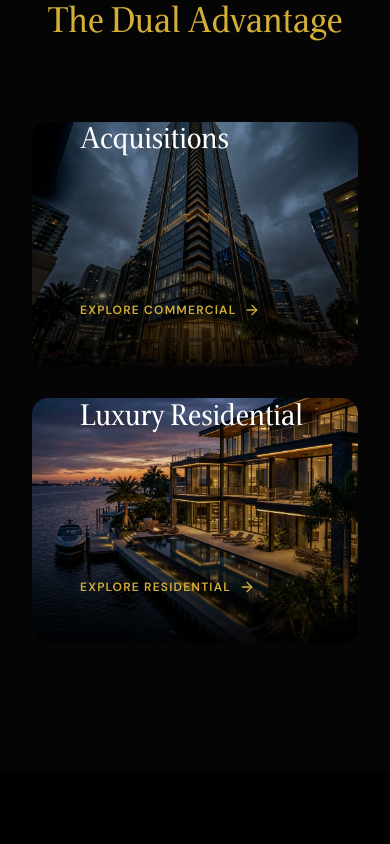
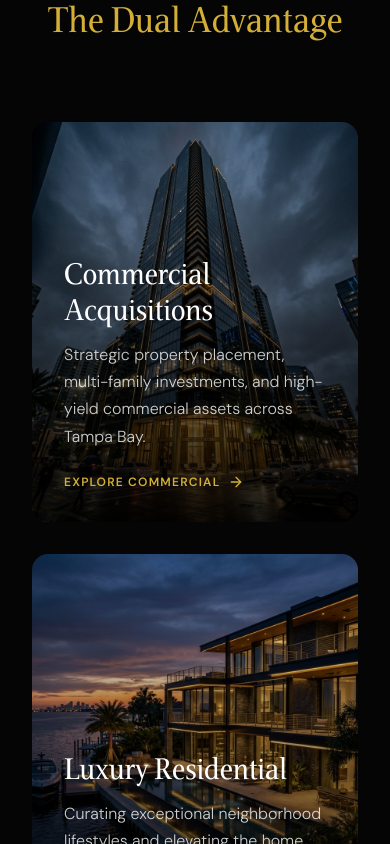
Before and after one commit to clickmetostart/davis-garnett, a Next.js app: page /preview-mockup in a window 390 px wide. Shown: the part 2520-3364 px from the top of the page. Built offline with nearby package versions, Linux system fonts and the light colour scheme.

Commit message:
fix: adjust mobile sizing and text visibility for dual advantage cards

```diff
--- a/src/app/preview-mockup/page.tsx
+++ b/src/app/preview-mockup/page.tsx
@@ -293,12 +293,12 @@ export default function PreviewMockup() {
 
           <div className="grid md:grid-cols-2 gap-8">
             {/* Commercial */}
-            <div className="group relative aspect-[4/3] rounded-2xl overflow-hidden cursor-pointer">
+            <div className="group relative min-h-[400px] md:min-h-0 md:aspect-[4/3] rounded-2xl overflow-hidden cursor-pointer">
               <Image src="/vert_tampa_commercial.png" alt="Commercial" fill className="object-cover transition-transform duration-700 group-hover:scale-105" />
-              <div className="absolute inset-0 bg-gradient-to-t from-black/90 via-black/20 to-transparent transition-opacity duration-500 group-hover:opacity-80" />
-              <div className="absolute inset-0 p-12 flex flex-col justify-end">
+              <div className="absolute inset-0 bg-gradient-to-t from-black/90 via-black/40 to-transparent transition-opacity duration-500 group-hover:opacity-80" />
+              <div className="absolute inset-0 p-8 md:p-12 flex flex-col justify-end">
                 <h3 className="font-aiveritas text-3xl text-white mb-3 drop-shadow-lg">Commercial Acquisitions</h3>
-                <p className="text-white/80 font-light max-w-sm mb-6 opacity-0 translate-y-4 transition-all duration-500 group-hover:opacity-100 group-hover:translate-y-0">
+                <p className="text-white/80 font-light max-w-sm mb-6 opacity-100 md:opacity-0 md:translate-y-4 transition-all duration-500 group-hover:opacity-100 group-hover:translate-y-0">
                   Strategic property placement, multi-family investments, and high-yield commercial assets across Tampa Bay.
                 </p>
                 <div className="flex items-center gap-2 text-[#D4AF37] text-xs uppercase tracking-widest font-bold">
@@ -308,12 +308,12 @@ export default function PreviewMockup() {
             </div>
 
             {/* Residential */}
-            <div className="group relative aspect-[4/3] rounded-2xl overflow-hidden cursor-pointer">
+            <div className="group relative min-h-[400px] md:min-h-0 md:aspect-[4/3] rounded-2xl overflow-hidden cursor-pointer">
               <Image src="/vert_tampa_residential.png" alt="Residential" fill className="object-cover transition-transform duration-700 group-hover:scale-105" />
-              <div className="absolute inset-0 bg-gradient-to-t from-black/90 via-black/20 to-transparent transition-opacity duration-500 group-hover:opacity-80" />
-              <div className="absolute inset-0 p-12 flex flex-col justify-end">
+              <div className="absolute inset-0 bg-gradient-to-t from-black/90 via-black/40 to-transparent transition-opacity duration-500 group-hover:opacity-80" />
+              <div className="absolute inset-0 p-8 md:p-12 flex flex-col justify-end">
                 <h3 className="font-aiveritas text-3xl text-white mb-3 drop-shadow-lg">Luxury Residential</h3>
-                <p className="text-white/80 font-light max-w-sm mb-6 opacity-0 translate-y-4 transition-all duration-500 group-hover:opacity-100 group-hover:translate-y-0">
+                <p className="text-white/80 font-light max-w-sm mb-6 opacity-100 md:opacity-0 md:translate-y-4 transition-all duration-500 group-hover:opacity-100 group-hover:translate-y-0">
                   Curating exceptional neighborhood lifestyles and elevating the home buying and selling experience.
                 </p>
                 <div className="flex items-center gap-2 text-[#D4AF37] text-xs uppercase tracking-widest font-bold">
```
